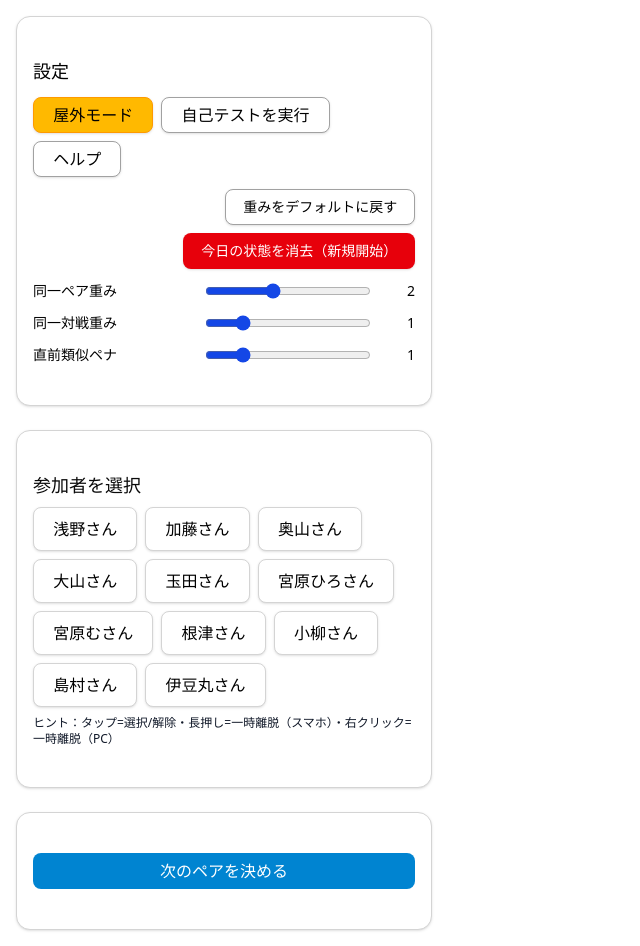
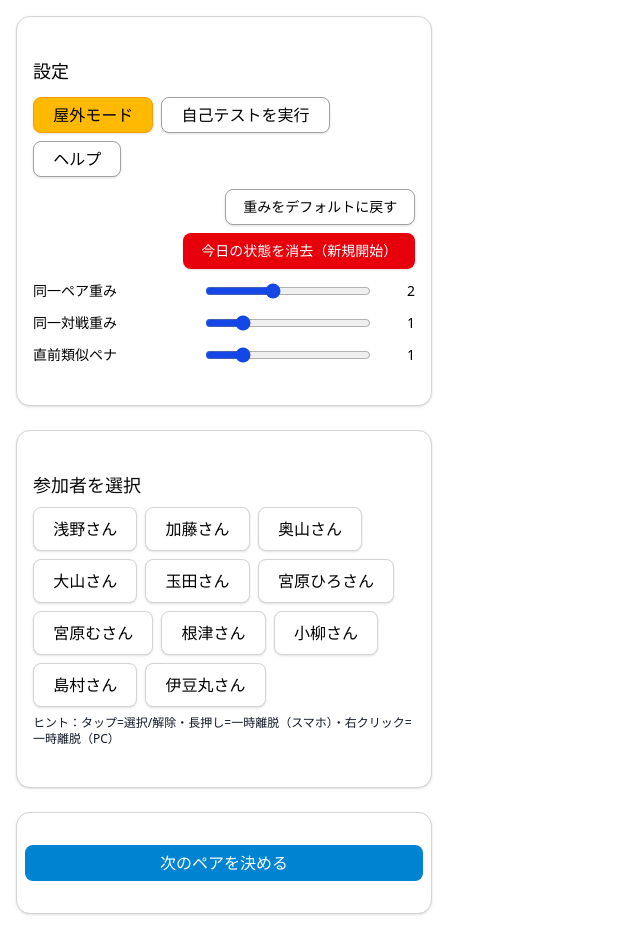
Before and after one commit to JunichiTamada/tennis-pairing, a React (Vite) app: page / in a window 1280 px wide. Shown: the whole page, without its empty margins (0-640 px from the left). Built offline with nearby package versions, Linux system fonts and the light colour scheme.

Commit message:
Fine-tune the card/frame of Create Pair button

```diff
--- a/src/App.tsx
+++ b/src/App.tsx
@@ -867,10 +867,10 @@ export default function TennisAppPrototype() {
 
         {/* 次ラウンド決定（単独フレーム） */}
         <Card className={`border border-neutral-300 ${outdoorMode ? 'bg-white' : 'bg-neutral-500'} shadow-sm`}>
-          <CardContent className="p-4">
+          <CardContent className="p-2">
             <div ref={nextFrameRef}>
               <Button
-                className={`w-full appearance-none ${
+                className={`w-full appearance-none !py-2 ${
                   outdoorMode
                     ? "!bg-sky-600 !text-white hover:!bg-sky-700"
                     : "!bg-neutral-900 !text-white hover:!bg-neutral-800"
```
